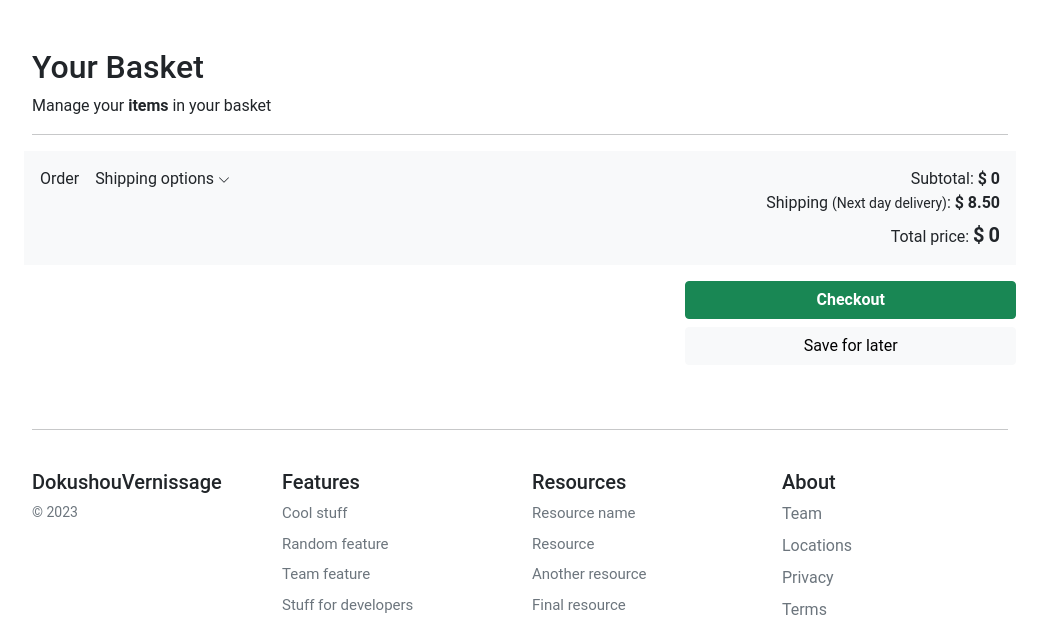
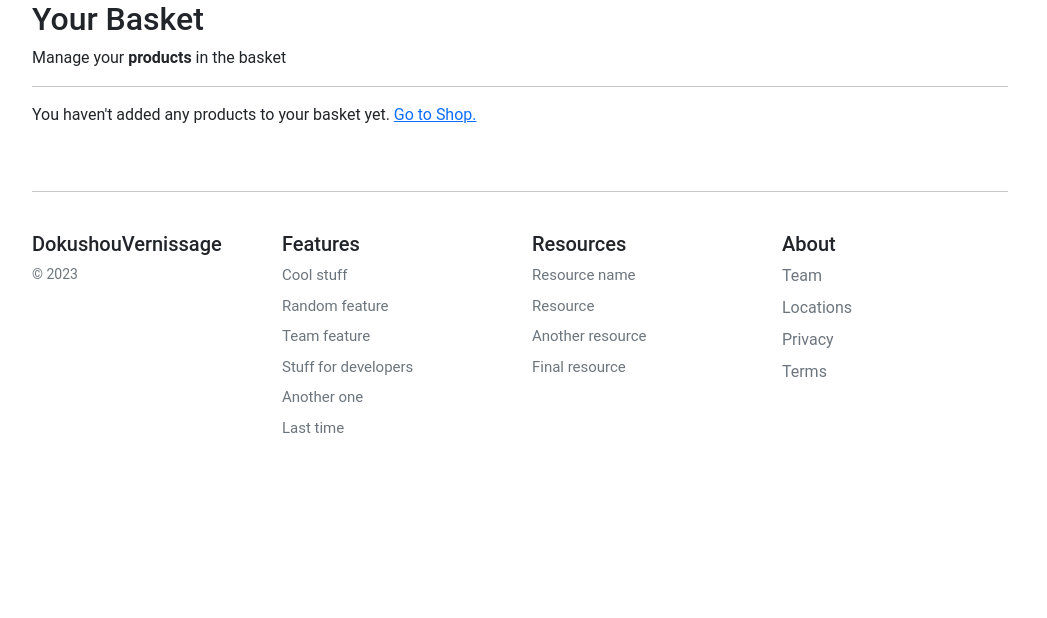
Before and after one commit to Veluthil/eCommerce-Store, a Django app: template templates/basket/summary.html in a window 1280 px wide. Shown: the part 93-711 px from the top of the page, without its empty margins (120-1167 px from the left). After the commit the page ends 526 px from the top, so only its background shows below. Run offline with Django 4.2, Linux system fonts and the light colour scheme; the template is opened without the code that fills it, so the values that code supplies are empty.

Commit message:
Refactoring

```diff
--- a/templates/basket/summary.html
+++ b/templates/basket/summary.html
@@ -1,23 +1,27 @@
-{% extends "../store/base.html" %}
-{% load static %}
-{% block title %}Your Basket Summary{% endblock %}
+{% extends "../base.html" %}
+{% block title %}
+Your Basket Summary
+{% endblock %}
 
 {% block content %}
 
 
-<main class="pt-5">
-    <div class="container" style="max-width: 1000px">
+<div class="container">
     <div class="col-12">
         <h1 class="h2">Your Basket</h1>
     </div>
     <div class="col-12">
-            <p>Manage your <b>items</b> in your basket</p>
+        <p>Manage your <b>products</b> in the basket</p>
     </div>
     <hr/>
 </div>
-    <div class="container" style="max-width: 1000px">
-
+<div class="container">
     <div class="row g-3">
+        {% if basket|length == 0 %}
+        <div class="col-12">
+            You haven't added any products to your basket yet. <a href="{% url 'store:store_home' %}">Go to Shop.</a>
+        </div>
+        {% else %}
         <div class="col-12 bg-light p-3 d-flex justify-content-between">
             <div class="d-flex d-flex-inline">
                 <div class="pe-3">Order</div>
@@ -32,7 +36,7 @@
                         </svg>
                     </a>
                     <ul class="dropdown-menu" aria-labelledby="dropdownLink">
-                            <li class="item small">Next day delivery</li>
+                        <li class="item small">Standard delivery</li>
                         <li class="item small">Premium delivery</li>
                     </ul>
                 </div>
@@ -41,7 +45,7 @@
                 <div class="">Subtotal: <span class="fw-bold">$</span>
                     <div id="subtotal" class="d-inline-flex fw-bold">{{basket.get_subtotal}}</div>
                 </div>
-                    <div id="">Shipping <span class="small">(Next day delivery)</span>: <span
+                <div id="">Shipping <span class="small">(Standard delivery)</span>: <span
                         class="fw-bold">$ 8.50</span></div>
                 <div class="pt-2">Total price: <span class="fw-bold h5">$</span>
                     <span id="total" class="fw-bold h5">{{basket.get_total_price}}</span>
@@ -57,10 +61,8 @@
             </div>
         </div>
         <div class="col-md-7 col-lg-8 p-0">
-
             {% for item in basket %}
             {% with product=item.product %}
-
             <div class="card mb-3 border-0 product-item" data-index="{{product.id}}">
                 <div class="row g-0">
                     <div class="col-md-2 d-none d-md-block">
@@ -75,10 +77,14 @@
                             <label for="select">Qty</label>
                             <select id="select{{product.id}}" style="width:50px;height:31px;">
                                 <option value="" selected disabled hidden>{{item.qty}}</option>
-                                    <option value="">1</option>
-                                    <option value="">2</option>
-                                    <option value="">3</option>
-                                    <option value="">4</option>
+                                <option value="1">1</option>
+                                <option value="2">2</option>
+                                <option value="3">3</option>
+                                <option value="4">4</option>
+                                <option value="5">5</option>
+                                <option value="6">6</option>
+                                <option value="7">7</option>
+                                <option value="8">8</option>
                             </select>
                             <a type="button" id="update-button" data-index="{{product.id}}"
                                class="update-button text-decoration-none small ps-3">Update</a>
@@ -91,10 +97,9 @@
             {% endwith %}
             {% endfor %}
         </div>
+        {% endif %}
     </div>
-
 </div>
-</main>
 
 <script>
   // Delete Item
@@ -153,6 +158,9 @@
     });
   });
 
+
+
+
 </script>
 
 {% endblock %}
```
Lines whose indentation alone changed are shown as unchanged.
